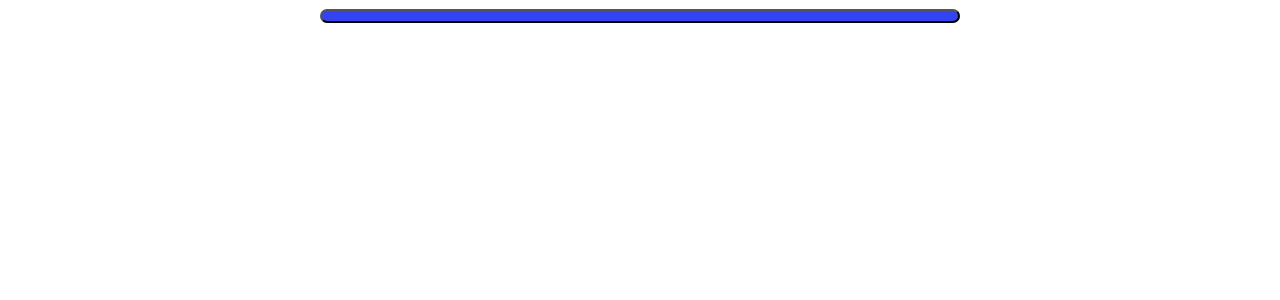
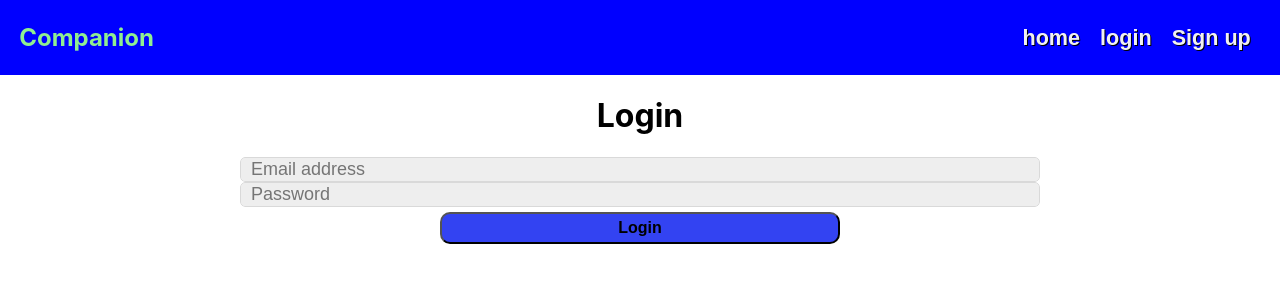
Before and after one commit to Tfauves/DogProFrontEnd, a React (Create React App) app: page /login in a window 1280 px wide. Shown: the top 300 px of the page. Built offline with nearby package versions, Linux system fonts and the light colour scheme.

Commit message:
need to check path for profile.

```diff
--- a/src/App.js
+++ b/src/App.js
@@ -1,14 +1,23 @@
-
 import './App.css';
-import Button from './components/common/Button';
+import {BrowserRouter} from "react-router-dom"
+import AppRouter from './components/Routers/AppRouter';
+import {AuthProvider} from './components/Providers/AuthProvider';
+import {library} from '@fortawesome/fontawesome-svg-core';
+import {fas} from "@fortawesome/free-solid-svg-icons";
 
 
+library.add(fas);
 
 function App() {
+
   return (
-    <div className="App">
-      <Button />
-    </div>
+    <BrowserRouter>
+      <AuthProvider>
+
+          <AppRouter />
+
+      </AuthProvider>
+    </BrowserRouter>
   );
 }
 
--- /dev/null
+++ b/src/components/Home/Home.js
@@ -0,0 +1,43 @@
+import React, {useState} from 'react';
+import Button from '../common/Button';
+import CounterBoxes from '../Counter/CounterBoxes';
+
+const Home = () => {
+
+  const [count, setCount] = useState(0);
+
+  const handleClick = () => {
+    setCount(count + 1);
+  }
+
+  const handleReduce = () => {
+    setCount(count - 1);
+  }
+
+  return (
+    <div style={{
+      display: "flex",
+      flex: "1",
+      flexDirection: "column",
+      alignItems: 'center',
+      minHeight: '100vh',
+    }}>
+      <h1>Home</h1>
+      <div style={{display: 'flex', width: '100%', flexDirection: 'row'}}>
+        <Button onClick={handleReduce} style={{backgroundColor: 'red'}} disabled={count === 0} >
+          <p>
+            Remove
+          </p>
+        </Button>
+        <Button onClick={handleClick}>
+          <p>Click Me!</p>
+        </Button>
+      </div>
+      <div style={{width: "100%"}}>
+        <CounterBoxes count={count}/>
+      </div>
+    </div>
+  )
+}
+
+export default Home;
--- /dev/null
+++ b/src/components/Navbar/NavBar.js
@@ -0,0 +1,56 @@
+import React, {useContext, Fragment} from 'react';
+import NavButton from './NavButton';
+import {AuthContext} from '../Providers/AuthProvider'
+
+const NavBar = (props) => {
+  const [auth] = useContext(AuthContext)
+
+  return (
+    <nav style={{
+      display:'flex',
+      backgroundColor: "blue",
+      position: "absolute",
+      width: "100%",
+      zIndex: 9999,
+      top: 0,
+      left: 0,
+      flexDirection:'row',
+      height: '75px'
+    }}>
+
+      <div style={{
+        display: 'flex',
+        alignItems: 'center',
+        padding: '0em 1.2em'
+      }}>
+        <h1 style={{color: "lightgreen"}}>Companion</h1>
+      </div>
+        <div style={{
+          flex: 1,
+          marginTop: "0em",
+          display: "flex",
+          flexDirection: "row",
+          borderRadius: "70px 0px 0px 70px",
+          background: "transparent",
+          userSelect: "none",
+          alignItems: 'center',
+          padding: '0em 1.2em',
+          justifyContent: 'flex-end'
+        }}>
+          <NavButton to="/" label="home" />
+          {/* <NavButton to="/news" label="news" /> */}
+          {auth.token ? (
+            <NavButton to="/profile" label="Profile" />
+          ) : (
+            <Fragment>
+              <NavButton to="/login" label="login" />
+              <NavButton to="/register" label="Sign up" />
+            </Fragment>
+          ) }
+
+        </div>
+    </nav>
+  )
+}
+
+export default NavBar;;
--- /dev/null
+++ b/src/components/Navbar/NavButton.js
@@ -0,0 +1,33 @@
+import React, {useState} from 'react';
+import {NavLink} from 'react-router-dom';
+
+const NavButton = (props) => {
+  // const [display, setDisplay] = useState(false);
+  const [hover, setHover] = useState(false);
+
+  const style = {
+    background: "transparent",
+    // margin: ".2em",
+    textDecoration: "none",
+    fontFamily: "'Exo 2', sans-serif",
+    fontSize: "1.35em",
+    color: "#f1f1f1",
+    fontWeight: 600,
+    textShadow: "1px 1px black",
+    textAlign: "center",
+    borderRadius: "20px",
+    whiteSpace: "nowrap",
+    transition: "all ease-in-out .5s",
+    opacity: hover ? "60%" : "100%",
+    margin: '0px 10px',
+  }
+
+  return (
+    <NavLink to={props.to} style={{...style, ...props.style}} onMouseEnter={() => setHover(true)} onMouseLeave={() => setHover(false)}>
+      {props.label}
+    </NavLink>
+  )
+
+}
+
+export default NavButton;
--- /dev/null
+++ b/src/components/Providers/AuthProvider.js
@@ -0,0 +1,18 @@
+import React, {useState} from 'react';
+
+const AuthContext = React.createContext([]);
+
+const AuthProvider = (props) => {
+  const [auth, setAuth] = useState({token: null, name: null});
+
+  //if this was a data collecting provider
+  //the use effect method would go here
+
+  return (
+    <AuthContext.Provider value={[auth, setAuth]}>
+      {props.children}
+    </AuthContext.Provider>
+  )
+}
+
+export {AuthProvider, AuthContext};
--- /dev/null
+++ b/src/components/Routers/AppRouter.js
@@ -0,0 +1,29 @@
+import React from 'react';
+import {Route, Routes} from 'react-router-dom';
+import Navbar from "../Navbar/NavBar";
+import Home from "../Home/Home";
+// import News from '../News/News';
+import Login from '../Auth/Login';
+import Register from '../Auth/Register';
+import Profile from "../Profiles/Profile";
+
+const AppRouter = () => {
+
+  return (
+    <div style={{width: '100%'}}>
+      <Navbar />
+      <div style={{ marginTop: "75px", width: "100%"}}>
+
+        <Routes>
+          <Route path="/" element={<Home />} />
+          {/* <Route path="/news" element={<News />} /> */}
+          <Route path="/login" element={<Login />} />
+          <Route path="/register" element={<Register />} />
+          <Route path="/profile" element={<Profile />} />
+        </Routes>
+      </div>
+    </div>
+  )
+}
+
+export default AppRouter;
```
